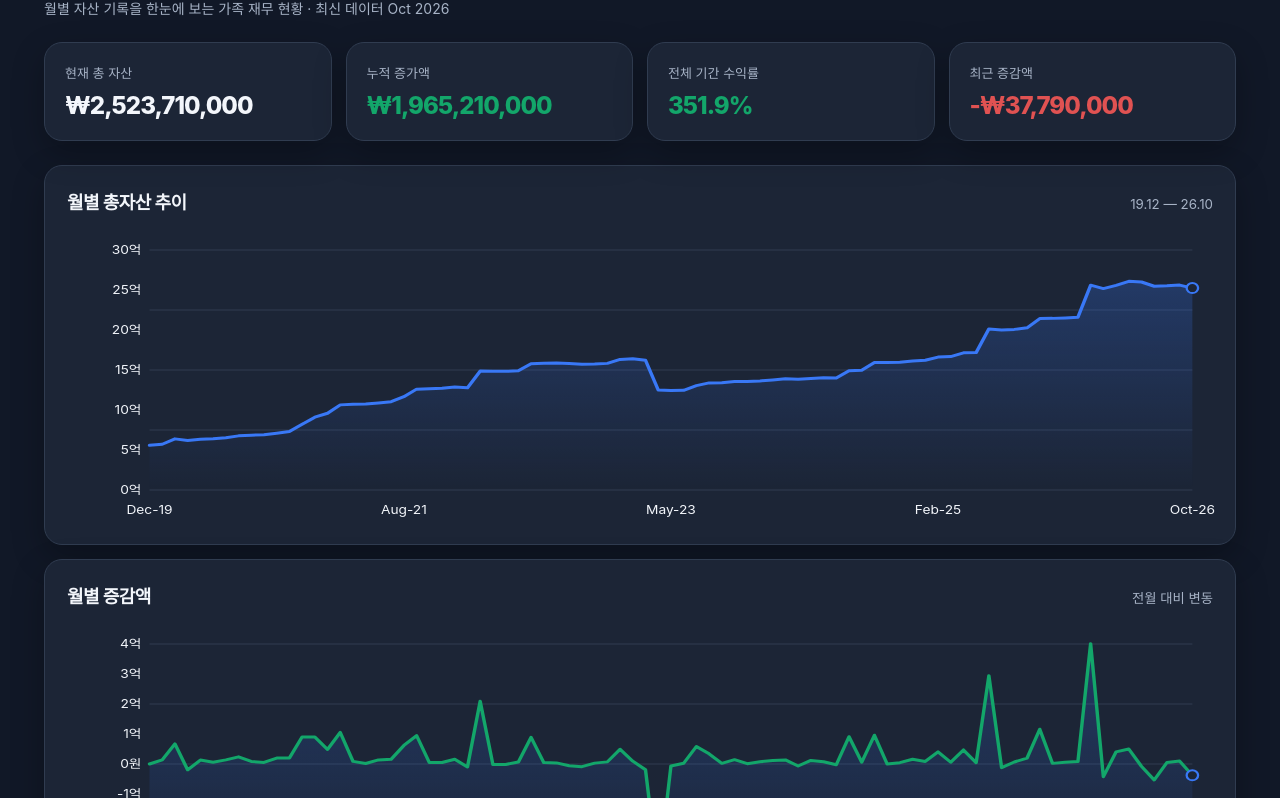
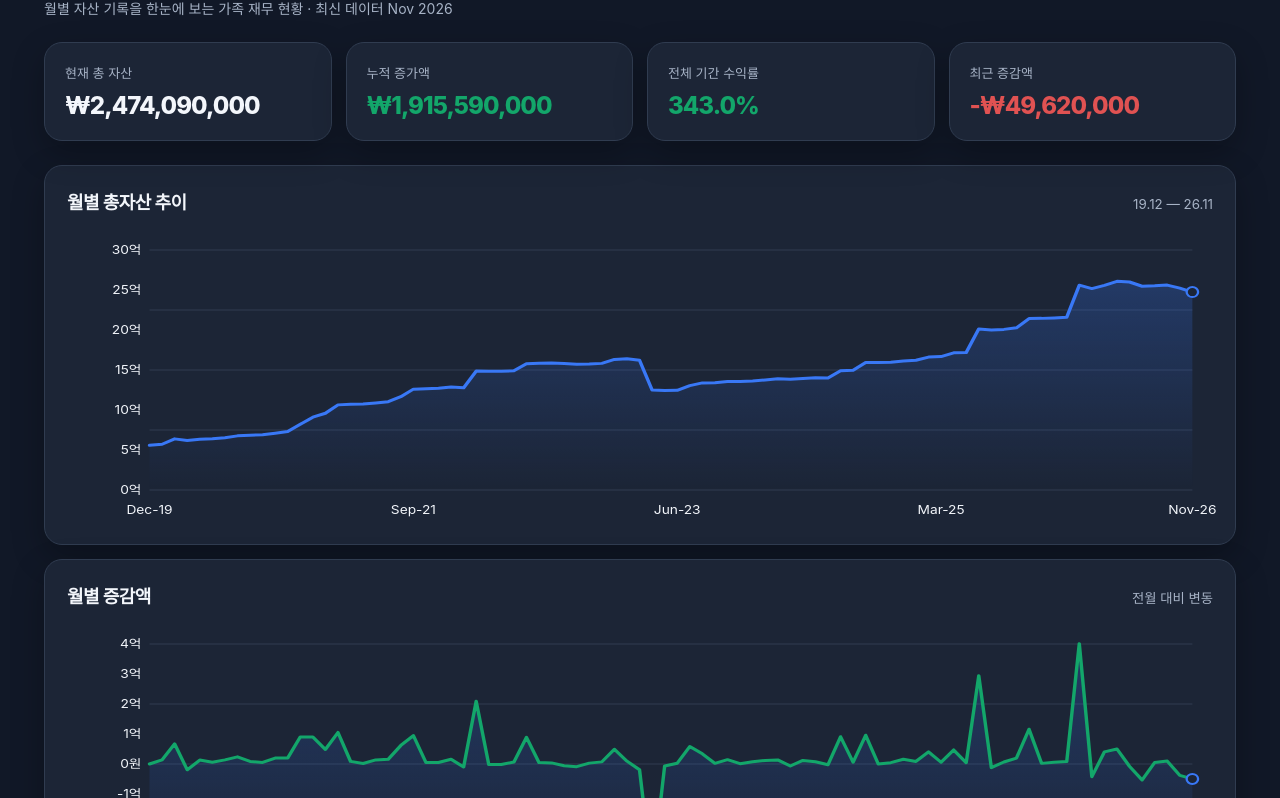
Before and after one commit to jinsol109/asset-dashboard, a plain HTML site: page family-dashboard.html in a window 1280 px wide. Shown: the part 121-919 px from the top of the page. Drawn offline with Linux system fonts and the light colour scheme.

Commit message:
Add November 2026 family assets

```diff
--- a/family-dashboard.html
+++ b/family-dashboard.html
@@ -1,3 +1,4 @@
+
 <!doctype html>
 <html lang="ko">
 <head>
@@ -95,7 +96,8 @@ Jun-26|2600220000|-7880000|-0.3
 Jul-26|2547020000|-53200000|-2.0
 Aug-26|2551800000|4780000|0.2
 Sep-26|2561500000|9700000|0.4
-Oct-26|2523710000|-37790000|-1.5`.split('\n').map(x=>{let [date,asset,change,rate]=x.split('|');return{date,asset:+asset,change:+change,rate:+rate}});
+Oct-26|2523710000|-37790000|-1.5
+Nov-26|2474090000|-49620000|-2.0`.split('\n').map(x=>{let [date,asset,change,rate]=x.split('|');return{date,asset:+asset,change:+change,rate:+rate}});
 const won=n=>'₩'+Math.abs(n).toLocaleString('ko-KR'), signed=n=>(n<0?'-':'')+won(n), short=n=>n>=1e9?(n/1e8).toFixed(1)+'억':(n/1e6).toFixed(0)+'백만';
 const latest=raw.at(-1), first=raw[0], totalGrowth=(latest.asset/first.asset-1)*100, avg=raw.reduce((a,x)=>a+x.change,0)/(raw.length-1);
 const displayMonth=date=>{const [m,y]=date.split('-');return `${y}-${({'Jan':'01','Feb':'02','Mar':'03','Apr':'04','May':'05','Jun':'06','Jul':'07','Aug':'08','Sep':'09','Oct':'10','Nov':'11','Dec':'12'})[m]}`};
```
